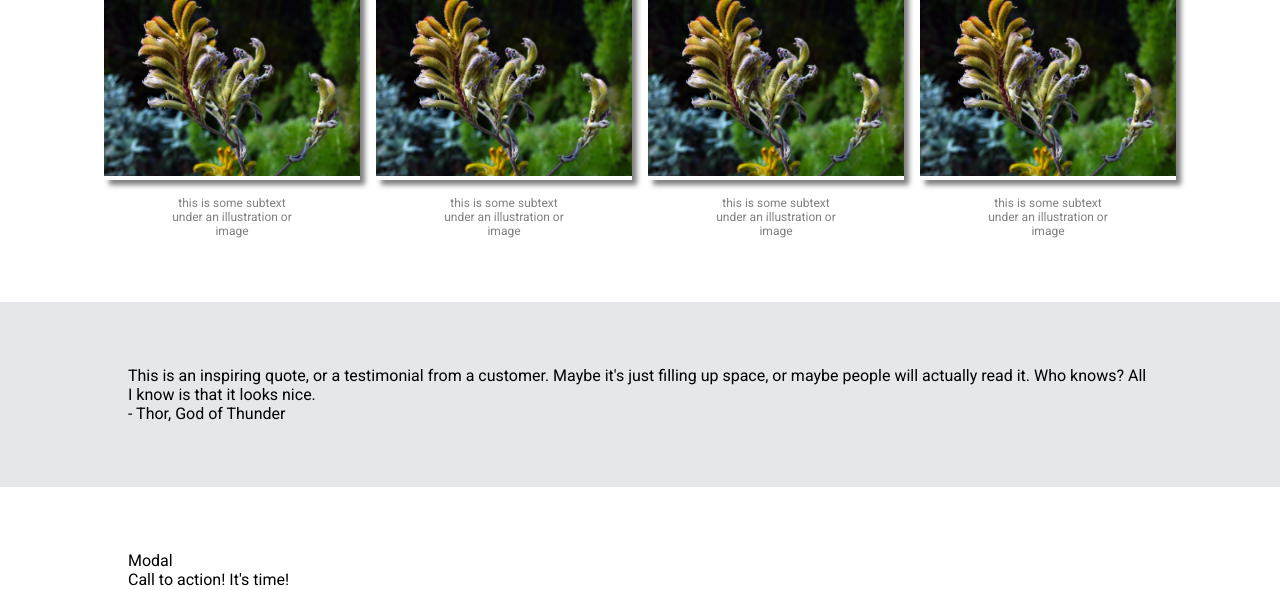
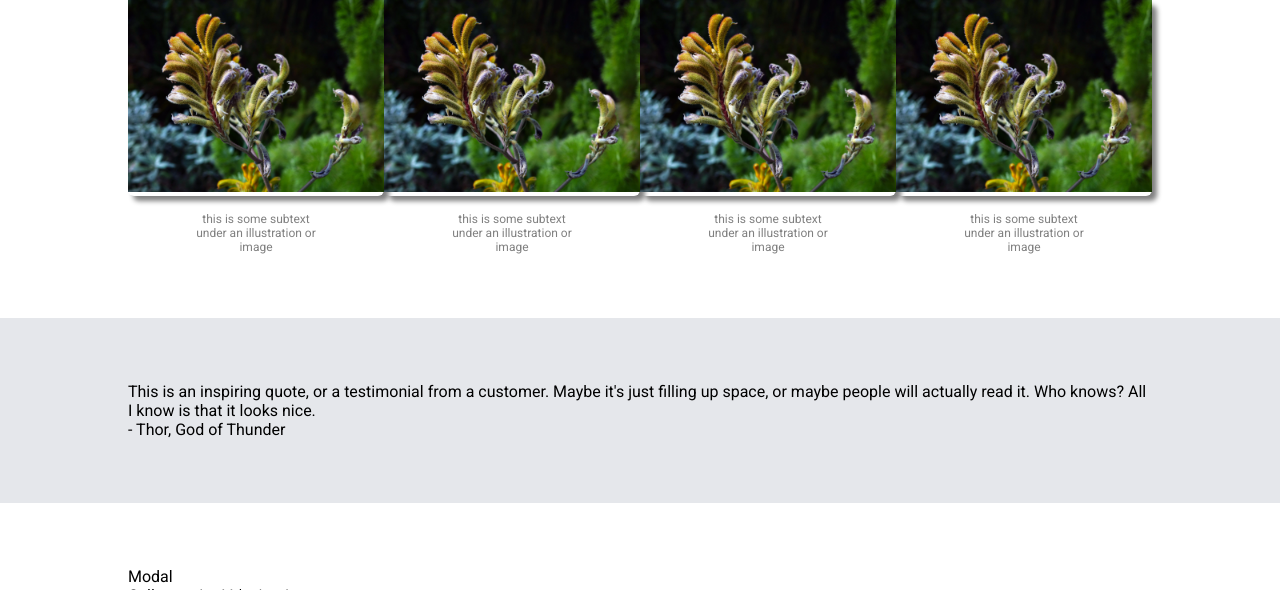
Before and after one commit to louddisturbance/TOP-Landing-Page, a plain HTML site: page index.html in a window 1280 px wide. Shown: the part 510-1100 px from the top of the page. Drawn offline with Linux system fonts and the light colour scheme.

Commit message:
images wont cooperate (even spacing horizontally, random white border cannot be removed, round corners only on bottom edge)

```diff
--- a/style.css
+++ b/style.css
@@ -6,10 +6,6 @@
     border: 0px;
     padding: 0px;
     font-family: Roboto, sans-serif;
-}
-
-img {
-    border: none;
 }
 
 .header {
@@ -75,6 +71,7 @@ a {
     flex-direction: column;
     align-items: center;
     padding: 64px 128px;
+    gap: 16px;
 }
 
 .section-2-title {
@@ -84,7 +81,9 @@ a {
 
 .boxes {
     display: flex;
-    gap: 16px;
+    justify-content: space-between;
+    flex-wrap: wrap;
+    /* gap: 32px; */
 }
 
 .box-and-text {
@@ -94,8 +93,9 @@ a {
 }
 
 .box {
+    border-radius: 6px;
     box-shadow: 5px 5px 5px grey;
-}
+    }
 
 .text-under-box {
     width: 128px;
```
